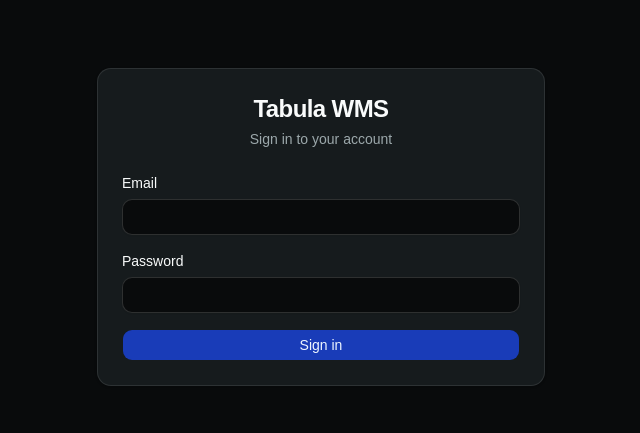
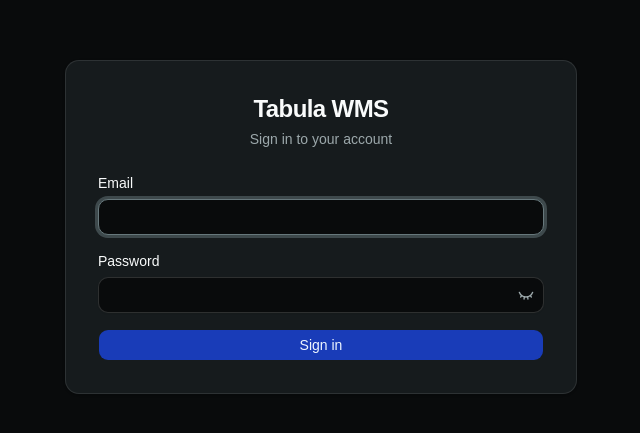
Before and after one commit to Yurispker/TabulaWMS, a React (Vite) app in the folder client/: page / in a window 1280 px wide. Shown: the part 173-606 px from the top of the page, without its empty margins (319-959 px from the left). Built offline with nearby package versions, Linux system fonts and the light colour scheme; no server answers.

Commit message:
feat: Add password show/hide button and removed yellow tint from browser autocomplete

```diff
--- a/client/src/App.jsx
+++ b/client/src/App.jsx
@@ -2,6 +2,7 @@ import React, { useState } from "react";
 import axios from "axios";
 import { Button } from "@/components/ui/button";
 import { cn } from "@/lib/utils";
+import { Eye, EyeClosed } from "lucide-react";
 
 // Reusable Axios instance configured for C# API
 const apiClient = axios.create({
@@ -19,6 +20,7 @@ function App() {
 
   // Request status and user feedback state
   const [isSubmitting, setIsSubmitting] = useState(false);
+  const [showPassword, setShowPassword] = useState(false);
   const [errorMessage, setErrorMessage] = useState("");
   const [authData, setAuthData] = useState(null);
 
@@ -76,7 +78,7 @@ function App() {
   return (
     <html lang="en" className="dark">
     <main className="flex min-h-screen items-center justify-center bg-background px-4 py-10 text-foreground">
-      <div className="w-full max-w-md rounded-xl border border-border bg-card p-6 text-card-foreground shadow-sm">
+      <div className="w-full max-w-lg rounded-xl border border-border bg-card p-8 text-card-foreground shadow-sm">
         <div className="mb-6 space-y-1">
           <h1 className="text-2xl text-center font-semibold tracking-tight">Tabula WMS</h1>
           <p className="text-sm text-center text-muted-foreground">Sign in to your account</p>
@@ -91,6 +93,7 @@ function App() {
               id="email"
               name="email"
               type="email"
+              autoFocus
               autoComplete="email"
               value={email}
               onChange={(e) => setEmail(e.target.value)}
@@ -107,20 +110,40 @@ function App() {
             <label htmlFor="password" className="block text-sm font-medium">
               Password
             </label>
+            <div className="relative">
               <input
                 id="password"
                 name="password"
-              type="password"
+                type={showPassword ? "text" : "password"}
                 autoComplete="current-password"
                 value={password}
                 onChange={(e) => setPassword(e.target.value)}
                 disabled={isSubmitting}
                 className={cn(
-                "flex h-9 w-full rounded-lg border border-input bg-background px-3 py-1.5 text-sm shadow-xs",
+                  "flex h-9 w-full rounded-lg border border-input bg-background py-1.5 pr-10 pl-3 text-sm shadow-xs",
                   "focus-visible:border-ring focus-visible:ring-3 focus-visible:ring-ring/50 focus-visible:outline-none",
                   "disabled:cursor-not-allowed disabled:opacity-50"
                 )}
               />
+              <button
+                type="button"
+                onClick={() => setShowPassword((prev) => !prev)}
+                disabled={isSubmitting}
+                aria-label={showPassword ? "Hide password" : "Show password"}
+                aria-pressed={showPassword}
+                className={cn(
+                  "absolute inset-y-0 right-0 flex w-9 items-center justify-center text-muted-foreground transition-colors",
+                  "hover:text-foreground focus-visible:text-foreground focus-visible:outline-none",
+                  "disabled:cursor-not-allowed disabled:opacity-50"
+                )}
+              >
+                {showPassword ? (
+                  <Eye className="size-4" aria-hidden="true" />
+                ) : (
+                  <EyeClosed className="size-4" aria-hidden="true" />
+                )}
+              </button>
+            </div>
           </div>
 
           {errorMessage && (
--- a/client/src/index.css
+++ b/client/src/index.css
@@ -121,6 +121,17 @@
 @layer base {
   * {
     @apply border-border outline-ring/50;
+    input:-webkit-autofill,
+    input:-webkit-autofill:hover,
+    input:-webkit-autofill:focus,
+    input:-webkit-autofill:active,
+    input:autofill {
+      -webkit-box-shadow: 0 0 0 1000px var(--color-background) inset !important;
+      box-shadow: 0 0 0 1000px var(--color-background) inset !important;
+      -webkit-text-fill-color: var(--color-foreground) !important;
+      caret-color: var(--color-foreground);
+      transition: background-color 5000s ease-in-out 0s;
+      }
     }
   body {
     @apply bg-background text-foreground;
```
Lines whose indentation alone changed are shown as unchanged.
